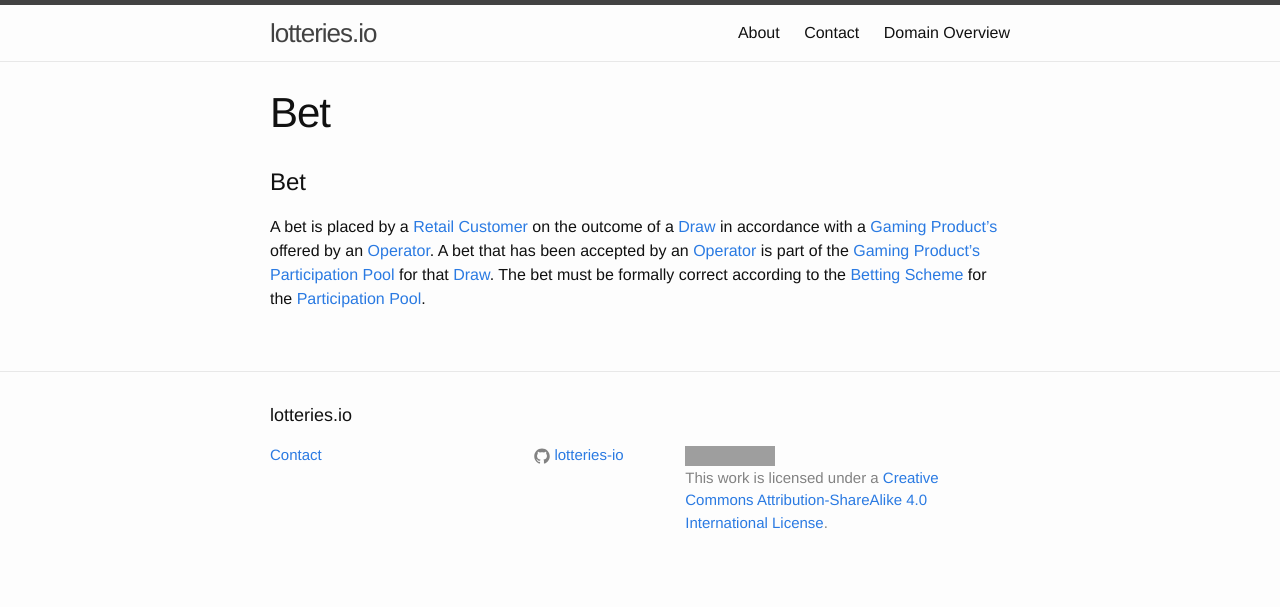
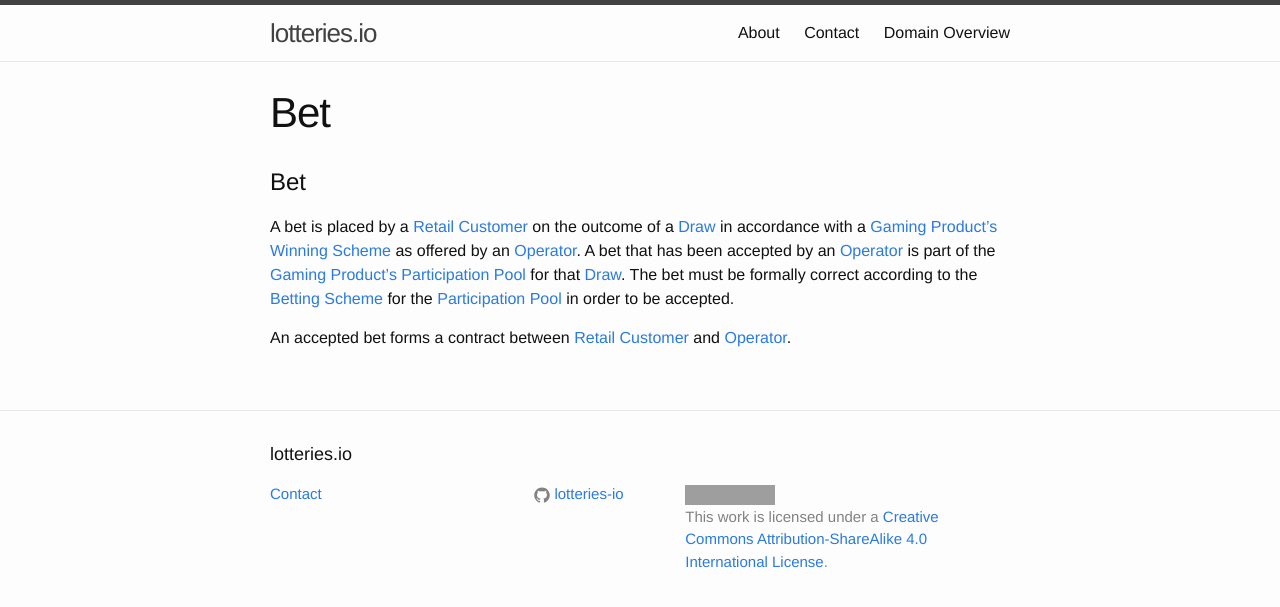
Before and after one commit to lotteries-io/lotteries-io.github.io, a Jekyll site: the page built from _concepts/bet.md, in a window 1280 px wide. Shown: the top 607 px of the page. Built offline with Jekyll 4.4.1, drawn with Linux system fonts in a browser that asks for light colours; grey boxes are pictures that could not be loaded.

Commit message:
Update bet.md

```diff
--- a/_concepts/bet.md
+++ b/_concepts/bet.md
@@ -5,6 +5,8 @@ title: Bet
 
 # Bet
 
-A bet is placed by a [Retail Customer](retail-customer) on the outcome of a [Draw](draw) in accordance with a [Gaming Product's](gaming-product) offered by an [Operator](operator).
+A bet is placed by a [Retail Customer](retail-customer) on the outcome of a [Draw](draw) in accordance with a [Gaming Product's](gaming-product) [Winning Scheme](wining-scheme) as offered by an [Operator](operator).
 A bet that has been accepted by an [Operator](operator) is part of the [Gaming Product's](gaming-product) [Participation Pool](participation-pool) for that [Draw](draw).
-The bet must be formally correct according to the [Betting Scheme](betting-scheme) for the [Participation Pool](participation-pool).
+The bet must be formally correct according to the [Betting Scheme](betting-scheme) for the [Participation Pool](participation-pool) in order to be accepted.
+
+An accepted bet forms a contract between [Retail Customer](retail-customer) and [Operator](operator).
```
